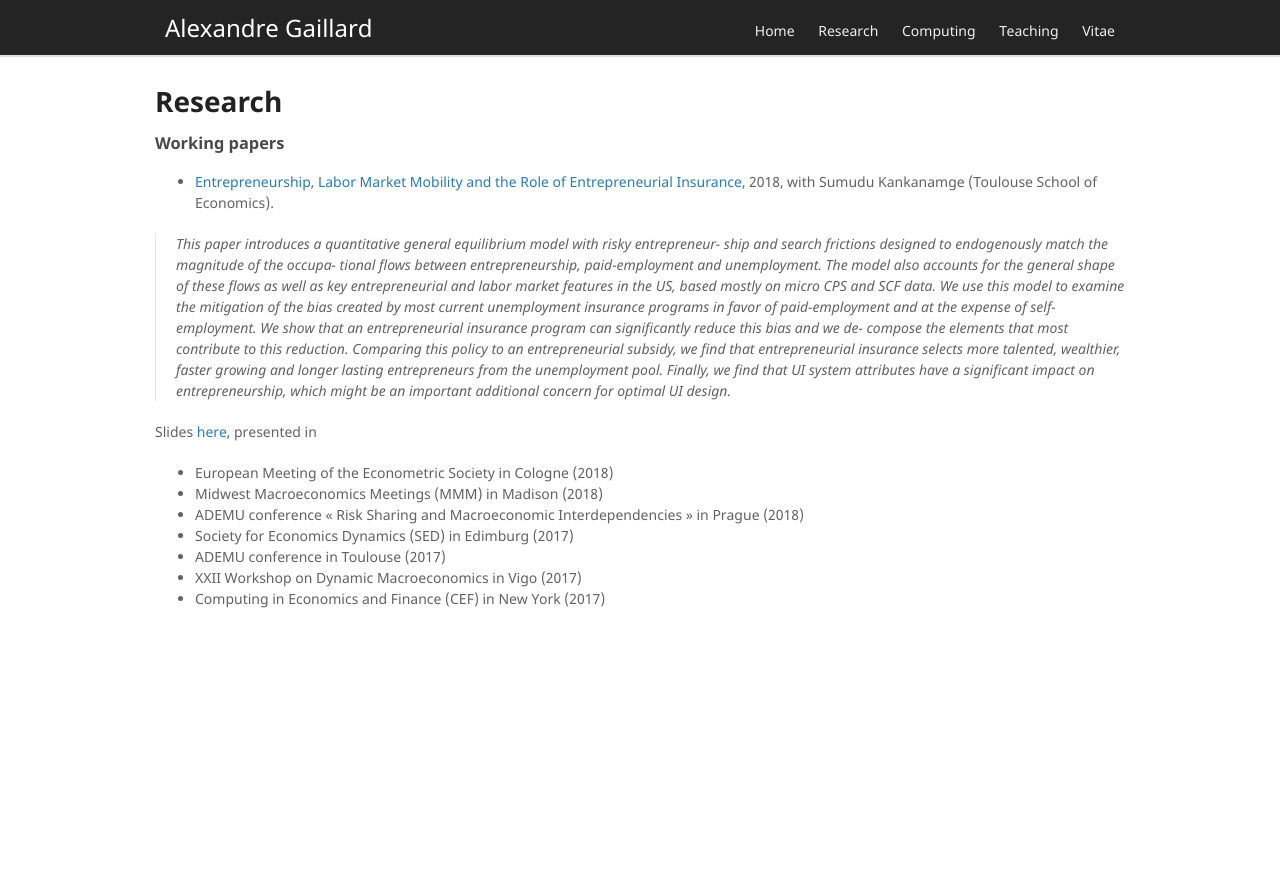
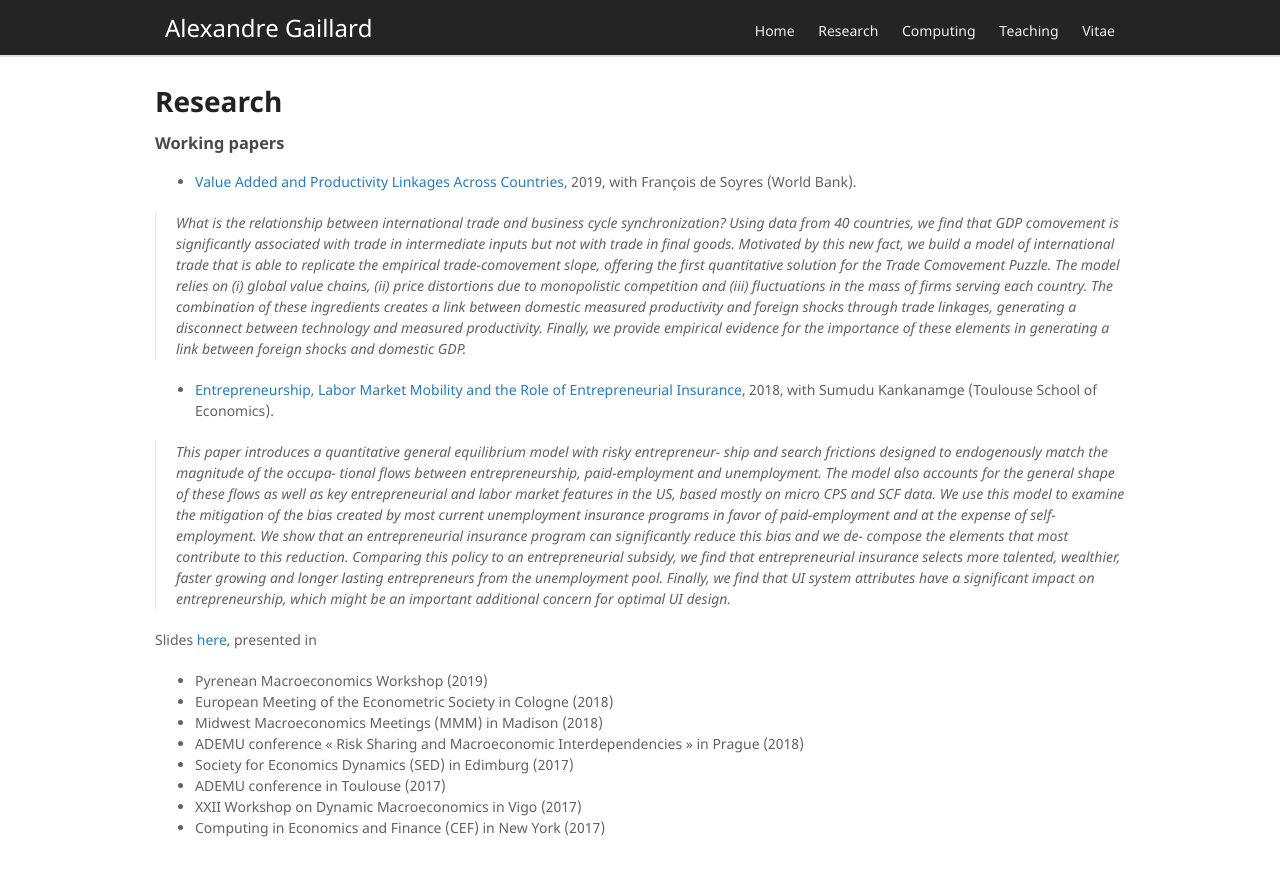
Before and after one commit to AGaillardTSE/AGaillardTSE.github.io, a Jekyll site: the page built from research.md, in a window 1280 px wide. Shown: the top 876 px of the page. Built offline with Jekyll 4.4.1, drawn with Linux system fonts in a browser that asks for light colours; our own code applies the rules of GitHub Pages for plain Markdown files.

Commit message:
Update research.md

```diff
--- a/research.md
+++ b/research.md
@@ -6,13 +6,19 @@ Layout: default
 
 ### Working papers
 
+*   [Value Added and Productivity Linkages Across Countries](http://agaillard.eu/projects/TCP/), 2019, with François de Soyres (World Bank).
+
+> What is the relationship between international trade and business cycle synchronization? Using data from 40 countries, we find that GDP comovement is significantly associated with trade in intermediate inputs but not with trade in final goods. Motivated by this new fact, we build a model of international trade that is able to replicate the empirical trade-comovement slope, offering the first quantitative solution for the *Trade Comovement Puzzle*. The model relies on (i) global value chains, (ii) price distortions due to monopolistic competition and (iii) fluctuations in the mass of firms serving each country. The combination of these ingredients creates a link between domestic measured productivity and foreign shocks through trade linkages, generating a disconnect between technology and measured productivity. Finally, we provide empirical evidence for the importance of these elements in generating a link between foreign shocks and domestic GDP.
+
+
 *   [Entrepreneurship, Labor Market Mobility and the Role of Entrepreneurial Insurance](http://agaillard.eu/projects/ELMM/), 2018, with Sumudu Kankanamge (Toulouse School of Economics).
 
 > This paper introduces a quantitative general equilibrium model with risky entrepreneur- ship and search frictions designed to endogenously match the magnitude of the occupa- tional flows between entrepreneurship, paid-employment and unemployment. The model also accounts for the general shape of these flows as well as key entrepreneurial and labor market features in the US, based mostly on micro CPS and SCF data. We use this model to examine the mitigation of the bias created by most current unemployment insurance programs in favor of paid-employment and at the expense of self-employment. We show that an entrepreneurial insurance program can significantly reduce this bias and we de- compose the elements that most contribute to this reduction. Comparing this policy to an entrepreneurial subsidy, we find that entrepreneurial insurance selects more talented, wealthier, faster growing and longer lasting entrepreneurs from the unemployment pool. Finally, we find that UI system attributes have a significant impact on entrepreneurship, which might be an important additional concern for optimal UI design.
 
 
 Slides [here](http://agaillard.eu/DRI_slides30.pdf), presented in
-*   European Meeting of the Econometric Society in Cologne (2018)
+* Pyrenean Macroeconomics Workshop (2019)
+* European Meeting of the Econometric Society in Cologne (2018)
 * Midwest Macroeconomics Meetings (MMM) in Madison (2018)
 * ADEMU conference « Risk Sharing and Macroeconomic Interdependencies » in Prague (2018)
 * Society for Economics Dynamics (SED) in Edimburg (2017)
```
